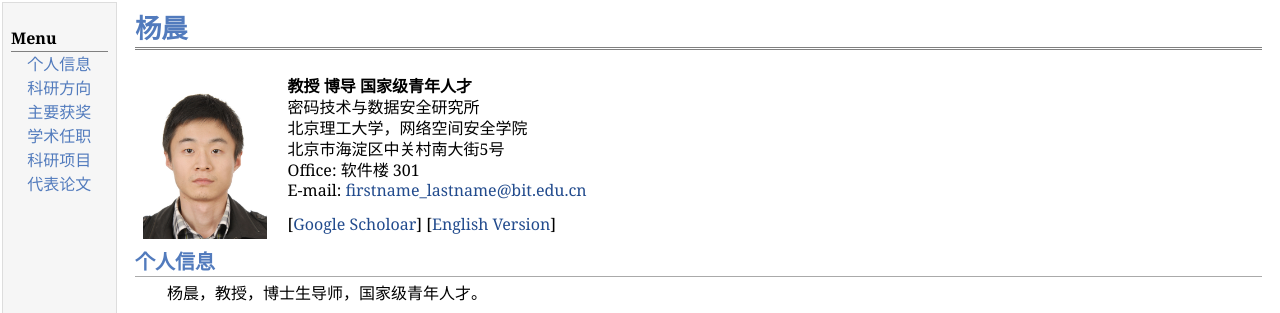
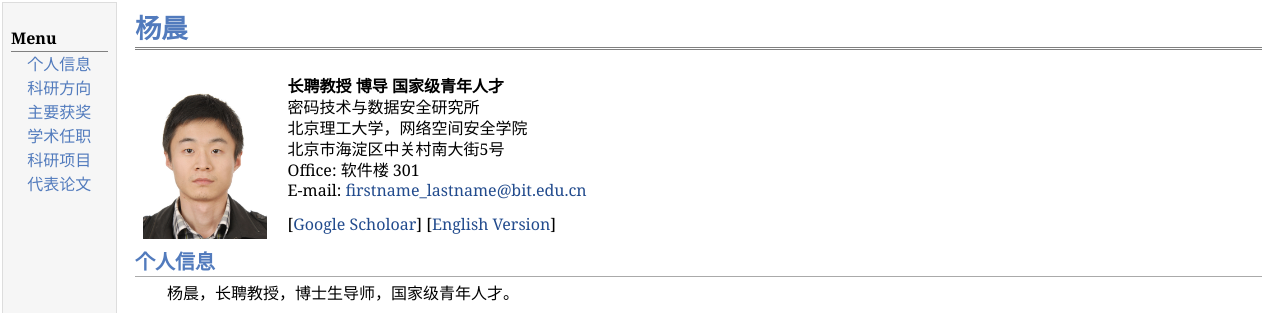
Before and after one commit to cyang3993/cyang3993.github.io, a plain HTML site: page index.html in a window 1280 px wide. Shown: the top 313 px of the page. Drawn offline with Linux system fonts and the light colour scheme.

Commit message:
Update index.html

```diff
--- a/index.html
+++ b/index.html
@@ -23,7 +23,7 @@
 </div>
 <table class="imgtable"><tbody><tr><td>
 <a href=""><img src="./files/cyang.jpg" alt="alt text" height="160px"></a>&nbsp;</td>
-<td align="left"><p><b>教授	博导 国家级青年人才</b><br>
+<td align="left"><p><b>长聘教授	博导 国家级青年人才</b><br>
 密码技术与数据安全研究所<br>
 北京理工大学，网络空间安全学院<br>
 北京市海淀区中关村南大街5号<br>
@@ -33,7 +33,7 @@ E-mail: <a href="mailto:yangchen666@bit.edu.cn">firstname_lastname@bit.edu.cn</a
 </td></tr></tbody></table>
 <div id="bio">
 <h2>个人信息</h2>
-<p>　　杨晨，教授，博士生导师，国家级青年人才。
+<p>　　杨晨，长聘教授，博士生导师，国家级青年人才。
 </p>
 <p>　　北京航空航天大学高等理工学院(沈元荣誉学院)学士和博士，后留学加拿大韦仕敦大学和香港大学，兼任HKU Ziri-Lab副研究主任，从事云边协同计算、多模态机器学习、物联网和智能云制造/物流研究。曾在华为公司2012实验室任智能化研发技术专家和全球尖端技术合作主管。
 </p>
@@ -136,6 +136,8 @@ E-mail: <a href="mailto:yangchen666@bit.edu.cn">firstname_lastname@bit.edu.cn</a
 <p><b>Full publication list and citation</b>:  [<a href="https://scholar.google.com.hk/citations?user=JVQRXBcAAAAJ&hl=en">Google Scholoar</a>]</p>
 
 <ol>
+<li><p>R Sun†, X Yao†, Z Wu*, ... C Yang*, X Mao. Do Protective Perturbations Really Protect Portrait Privacy under Real-world Image Transformations? <i>ACM MM 2026</i>, 2026. (CCF A) [<a href="https://arxiv.org/pdf/2604.23688">Download</a>]</p>
+</li>
 <li><p>Q Chen, C Yang*, S Lan, Z Zhu, L Zhu. Hierarchical Evolutionary Multi-Agent Collaboration for Task Offloading Optimization in Computing Power Networks. <i>IEEE Transactions on Cognitive Communications and Networking</i>, 2026. [<a href="./files/tccn_Offloading-26.pdf">Download</a>]</p>
 </li>
 <li><p>C Yang, J Li, S Lan, etc, L Zhu. Detecting Training Data For Large Language Models: A Survey. <i>ACM Computing Surveys</i>, 2025. (IF: 23.8, ranked 1/143 in Computer Science Theory & Methods) [<a href="./files/DTD_LLM-25.pdf">Download</a>]</p>
```
